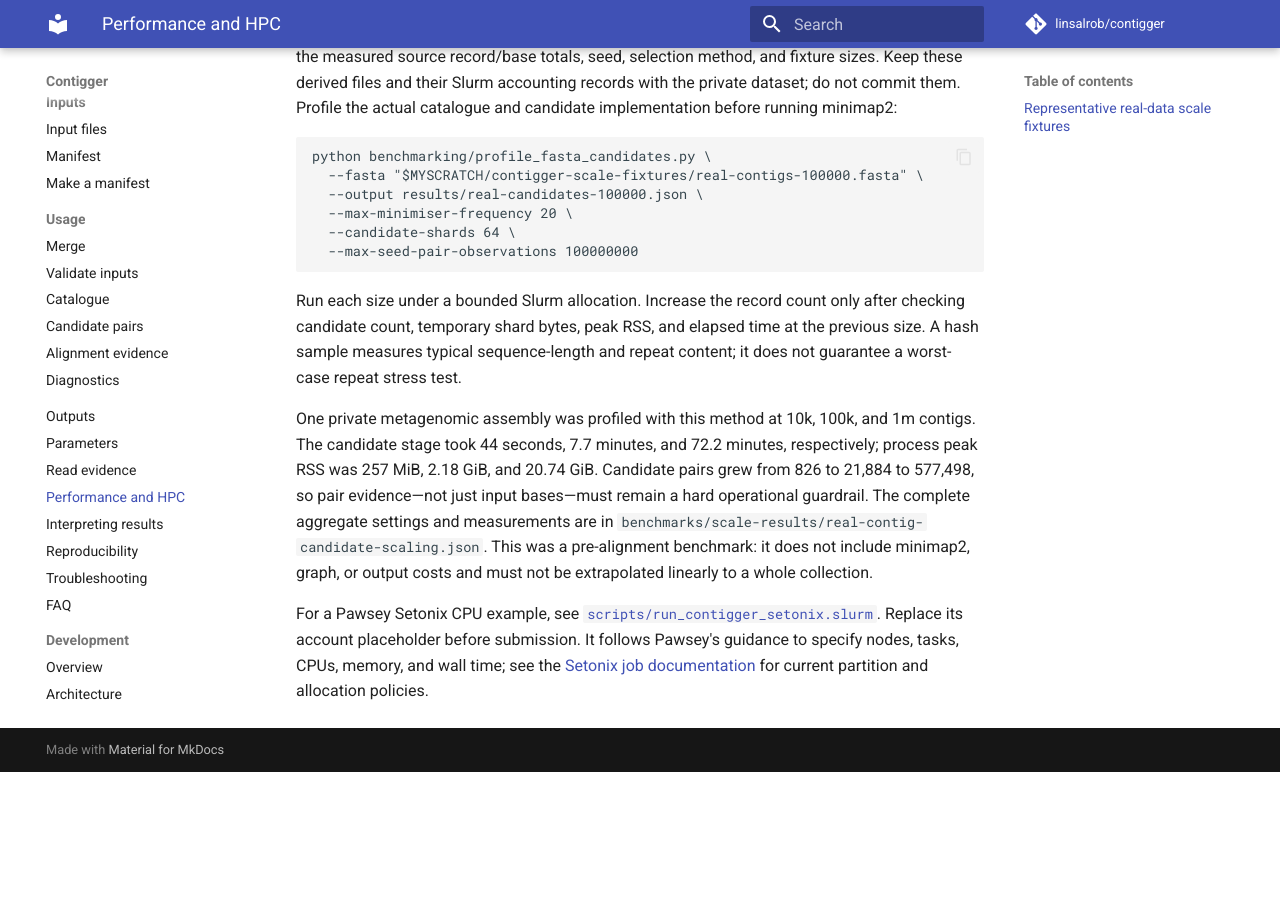
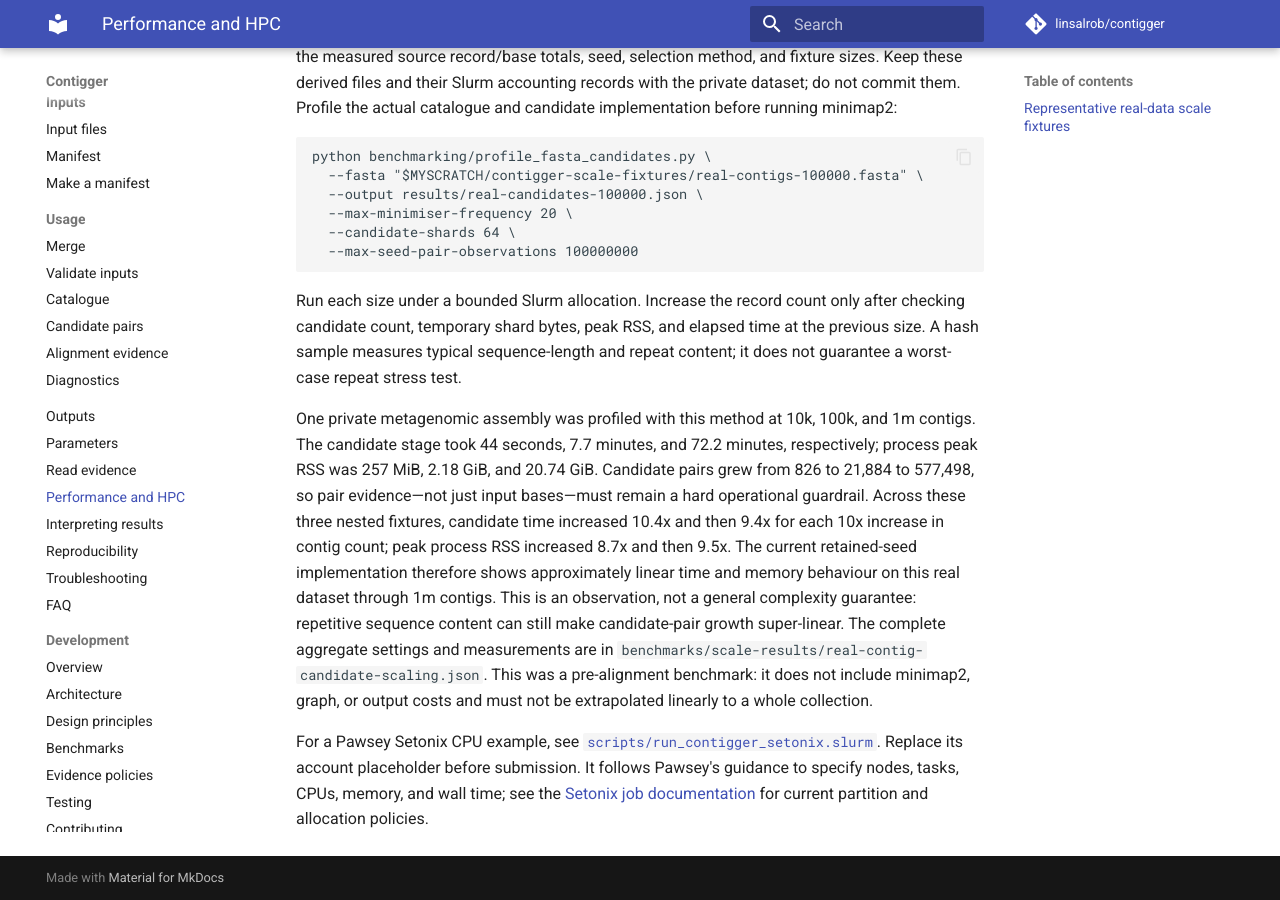
Before and after one commit to linsalrob/contigger, an MkDocs documentation site: the page built from docs/performance.md, in a window 1280 px wide and 900 px high, scrolled down 1662 px. Built offline with MkDocs 1.6.1 and Material for MkDocs 9.7.7, drawn with Linux system fonts in a browser that asks for light colours; comment, search, counter and statistics services are not loaded; before the commit the page ends 2434 px from its top, so only the background shows below that.

Commit message:
Document observed real-data scaling

```diff
--- a/docs/performance.md
+++ b/docs/performance.md
@@ -88,8 +88,13 @@
 contigs. The candidate stage took 44 seconds, 7.7 minutes, and 72.2 minutes,
 respectively; process peak RSS was 257 MiB, 2.18 GiB, and 20.74 GiB. Candidate pairs
 grew from 826 to 21,884 to 577,498, so pair evidence—not just input bases—must remain a
-hard operational guardrail. The complete aggregate settings and measurements are in
-`benchmarks/scale-results/real-contig-candidate-scaling.json`.
+hard operational guardrail. Across these three nested fixtures, candidate time increased
+10.4x and then 9.4x for each 10x increase in contig count; peak process RSS increased
+8.7x and then 9.5x. The current retained-seed implementation therefore shows
+approximately linear time and memory behaviour on this real dataset through 1m contigs.
+This is an observation, not a general complexity guarantee: repetitive sequence content
+can still make candidate-pair growth super-linear. The complete aggregate settings and
+measurements are in `benchmarks/scale-results/real-contig-candidate-scaling.json`.
 This was a pre-alignment benchmark: it does not include minimap2, graph, or output costs
 and must not be extrapolated linearly to a whole collection.
 
```
